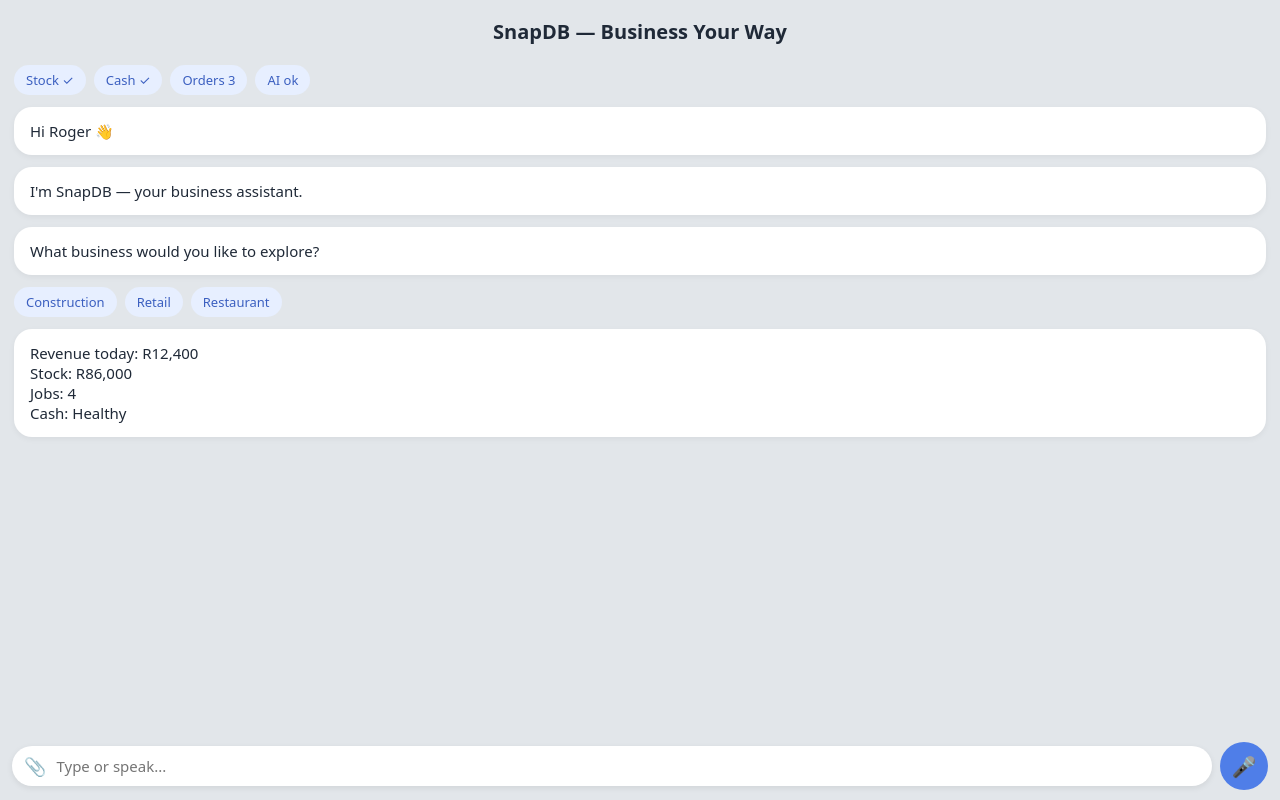
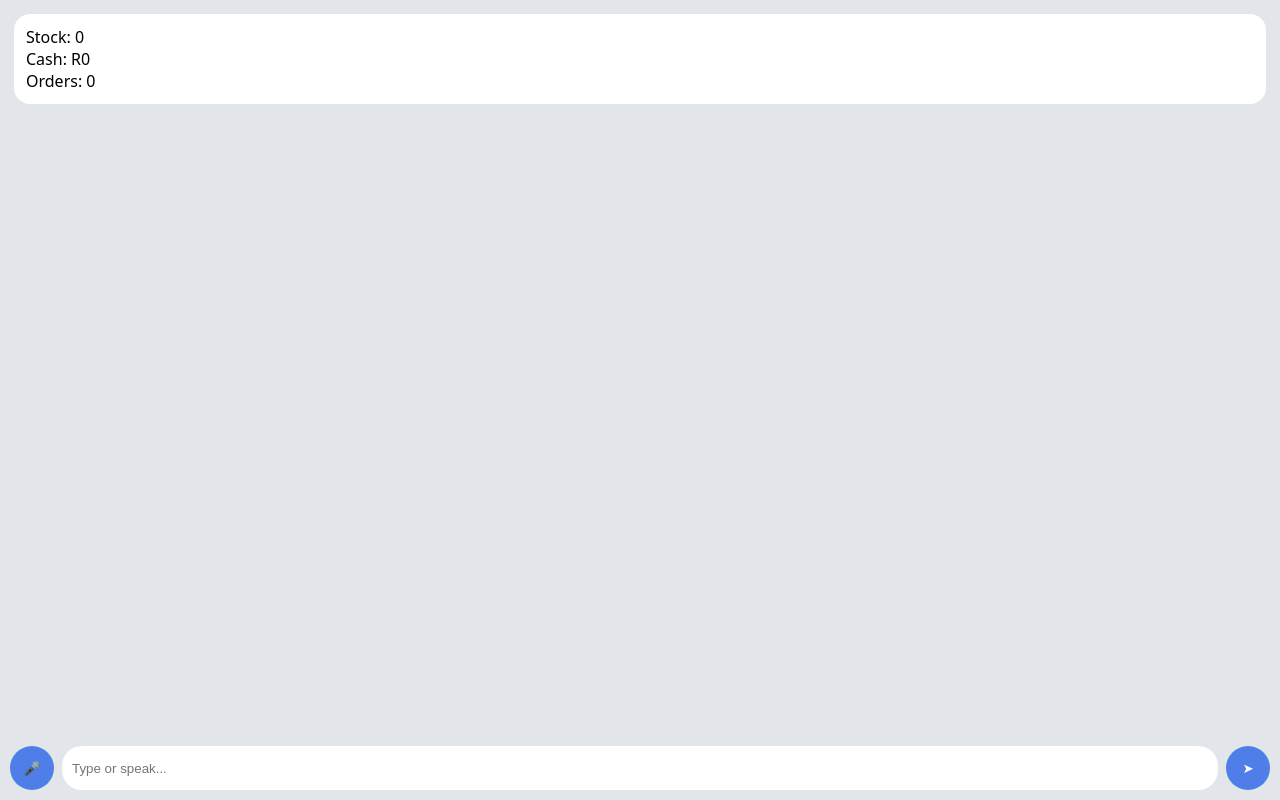
Before and after one commit to Rogmar0071/Snapdb, a website: page www/index.html in a window 1280 px wide. Drawn offline with Linux system fonts and the light colour scheme.

Commit message:
Snap Brain v1: local ledger + engine + assistant separation

```diff
--- /dev/null
+++ b/www/assistant.js
@@ -0,0 +1,41 @@
+/* =====================================
+   SNAP ASSISTANT
+   Suggest only (no math)
+   Converts chat -> events
+   ===================================== */
+
+const SnapAssistant = (() => {
+
+  function parse(text){
+
+    text = text.toLowerCase();
+
+    const number = n => parseFloat(n);
+
+    if(text.includes("buy") || text.includes("bought")){
+      return {
+        type:"purchase",
+        qty:number(text.match(/\d+/)?.[0] || 0),
+        amount:number(text.match(/r?(\d+)/)?.[1] || 0)
+      };
+    }
+
+    if(text.includes("sold") || text.includes("sale")){
+      return {
+        type:"sale",
+        qty:number(text.match(/\d+/)?.[0] || 0),
+        amount:number(text.match(/r?(\d+)/)?.[1] || 0)
+      };
+    }
+
+    if(text.includes("expense")){
+      return {
+        type:"expense",
+        amount:number(text.match(/r?(\d+)/)?.[1] || 0)
+      };
+    }
+
+    return null;
+  }
+
+})();
--- /dev/null
+++ b/www/engine.js
@@ -0,0 +1,68 @@
+/* =====================================
+   SNAP ENGINE
+   Ledger + Deterministic Math
+   Append only
+   ===================================== */
+
+const SnapEngine = (() => {
+
+  const KEY = "snap_ledger_v1";
+
+  let ledger = JSON.parse(localStorage.getItem(KEY) || "[]");
+
+  function save(){
+    localStorage.setItem(KEY, JSON.stringify(ledger));
+  }
+
+  function append(event){
+    event.id = crypto.randomUUID();
+    event.ts = Date.now();
+
+    ledger.push(event);
+    save();
+  }
+
+  function rebuild(){
+
+    let stock = 0;
+    let cash  = 0;
+    let orders = 0;
+
+    for(const e of ledger){
+
+      switch(e.type){
+
+        case "purchase":
+          stock += e.qty;
+          cash  -= e.amount;
+          break;
+
+        case "sale":
+          stock -= e.qty;
+          cash  += e.amount;
+          break;
+
+        case "expense":
+          cash -= e.amount;
+          break;
+
+        case "order":
+          orders += e.qty;
+          break;
+
+        case "dispatch":
+          orders -= e.qty;
+          break;
+      }
+    }
+
+    return { stock, cash, orders };
+  }
+
+  function getLedger(){
+    return ledger;
+  }
+
+  return { append, rebuild, getLedger };
+
+})();
--- a/www/index.html
+++ b/www/index.html
@@ -1,210 +1,119 @@
 <!DOCTYPE html>
-<html lang="en">
+<html>
 <head>
-<meta charset="UTF-8" />
-<meta name="viewport" content="width=device-width, initial-scale=1.0, viewport-fit=cover" />
+<meta name="viewport" content="width=device-width, initial-scale=1.0, viewport-fit=cover">
 
 <title>SnapDB</title>
 
 <style>
-/* ===============================
-   SNAPDB — Modern Minimal Layout
-   WhatsApp style composer
-   =============================== */
-
-:root{
-  --bg:#e2e6ea;              /* darker soft grey */
-  --card:#ffffff;
-  --text:#1f2937;
-  --sub:#6b7280;
-
-  --blue:#4f7ee8;            /* lighter modern blue */
-  --blue-soft:#e7efff;
-
-  --radius:18px;
+body{
+  font-family:system-ui;
+  margin:0;
+  background:#e2e6ea;
 }
 
-*{
-  box-sizing:border-box;
-  font-family: system-ui,-apple-system,Segoe UI,Roboto;
-}
-
-body{
-  margin:0;
-  background:var(--bg);
-  color:var(--text);
-  padding-bottom:110px;
-}
-
-/* HEADER */
-.header{
-  text-align:center;
-  padding:18px 12px 6px;
-  font-weight:700;
-  font-size:20px;
-}
-
-/* CHAT AREA */
 .chat{
   padding:14px;
-  display:flex;
-  flex-direction:column;
-  gap:12px;
+  padding-bottom:120px;
 }
 
 .card{
-  background:var(--card);
-  border-radius:var(--radius);
-  padding:14px 16px;
-  font-size:15px;
-  box-shadow:0 2px 6px rgba(0,0,0,.05);
+  background:white;
+  padding:12px;
+  border-radius:16px;
+  margin-bottom:10px;
 }
-
-/* Pills */
-.pills{
-  display:flex;
-  gap:8px;
-  flex-wrap:wrap;
-}
-
-.pill{
-  background:var(--blue-soft);
-  color:#3b5fc0;
-  padding:6px 12px;
-  border-radius:999px;
-  font-size:13px;
-}
-
-/* ===============================
-   WhatsApp Style Composer
-   =============================== */
 
 .composer{
   position:fixed;
   bottom:0;
   left:0;
   right:0;
-  padding:10px 12px calc(10px + env(safe-area-inset-bottom));
-  background:var(--bg);
-}
-
-.bar{
+  background:#e2e6ea;
+  padding:10px;
   display:flex;
-  align-items:center;
   gap:8px;
-}
-
-.input-wrap{
-  flex:1;
-  display:flex;
-  align-items:center;
-  gap:8px;
-  background:#fff;
-  border-radius:999px;
-  padding:8px 12px;
-  box-shadow:0 2px 6px rgba(0,0,0,.08);
 }
 
 input{
   flex:1;
+  border-radius:20px;
+  padding:10px;
   border:none;
-  outline:none;
-  font-size:15px;
-  background:transparent;
 }
 
-/* attachment */
-.attach{
-  font-size:18px;
-  opacity:.7;
-  cursor:pointer;
-}
-
-/* mic always visible */
-.mic{
-  width:48px;
-  height:48px;
+button{
+  width:44px;
+  height:44px;
   border-radius:50%;
   border:none;
-  background:var(--blue);
+  background:#4f7ee8;
   color:white;
-  font-size:20px;
-}
-
-/* send appears only when typing */
-.send{
-  display:none;
-  width:48px;
-  height:48px;
-  border-radius:50%;
-  border:none;
-  background:var(--blue);
-  color:white;
-  font-size:18px;
 }
 </style>
 </head>
 
 <body>
 
-<div class="header">
-SnapDB — Business Your Way
+<div class="chat" id="chat"></div>
+
+<div class="composer">
+  <button id="mic">🎤</button>
+  <input id="msg" placeholder="Type or speak...">
+  <button id="send">➤</button>
 </div>
 
-<div class="chat">
-
-  <div class="pills">
-    <div class="pill">Stock ✓</div>
-    <div class="pill">Cash ✓</div>
-    <div class="pill">Orders 3</div>
-    <div class="pill">AI ok</div>
-  </div>
-
-  <div class="card">Hi Roger 👋</div>
-  <div class="card">I'm SnapDB — your business assistant.</div>
-  <div class="card">What business would you like to explore?</div>
-
-  <div class="pills">
-    <div class="pill">Construction</div>
-    <div class="pill">Retail</div>
-    <div class="pill">Restaurant</div>
-  </div>
-
-  <div class="card">
-    Revenue today: R12,400<br/>
-    Stock: R86,000<br/>
-    Jobs: 4<br/>
-    Cash: Healthy
-  </div>
-
-</div>
-
-<!-- Composer -->
-<div class="composer">
-  <div class="bar">
-
-    <div class="input-wrap">
-      <span class="attach">📎</span>
-      <input id="msg" placeholder="Type or speak..." />
-    </div>
-
-    <button id="mic" class="mic">🎤</button>
-    <button id="send" class="send">➤</button>
-
-  </div>
-</div>
+<script src="engine.js"></script>
+<script src="assistant.js"></script>
 
 <script>
+const chat = document.getElementById('chat');
 const input = document.getElementById('msg');
-const send  = document.getElementById('send');
+const send = document.getElementById('send');
 
-input.addEventListener('input', () => {
-  if(input.value.trim().length > 0){
-    send.style.display = 'block';
-  } else {
-    send.style.display = 'none';
+function bubble(text){
+  const div = document.createElement('div');
+  div.className = 'card';
+  div.textContent = text;
+  chat.appendChild(div);
+}
+
+function refresh(){
+
+  const s = SnapEngine.rebuild();
+
+  document.getElementById("stats")?.remove();
+
+  const d = document.createElement('div');
+  d.id="stats";
+  d.className='card';
+  d.innerHTML = `
+  Stock: ${s.stock}<br>
+  Cash: R${s.cash}<br>
+  Orders: ${s.orders}
+  `;
+
+  chat.prepend(d);
+}
+
+send.onclick = () => {
+
+  const text = input.value;
+  if(!text) return;
+
+  bubble(text);
+
+  const event = SnapAssistant.parse(text);
+
+  if(event){
+    SnapEngine.append(event);
   }
-});
+
+  input.value="";
+  refresh();
+}
+
+refresh();
 </script>
 
 </body>
```
